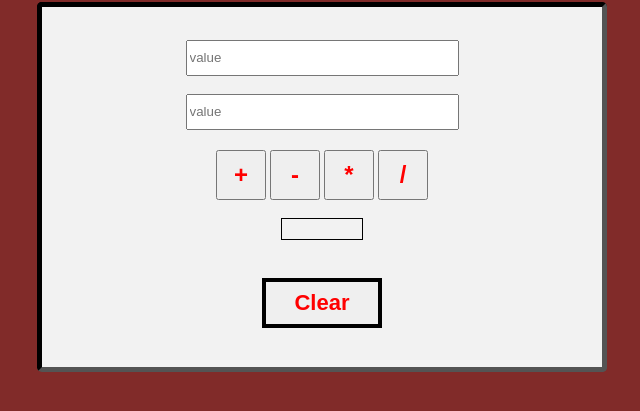
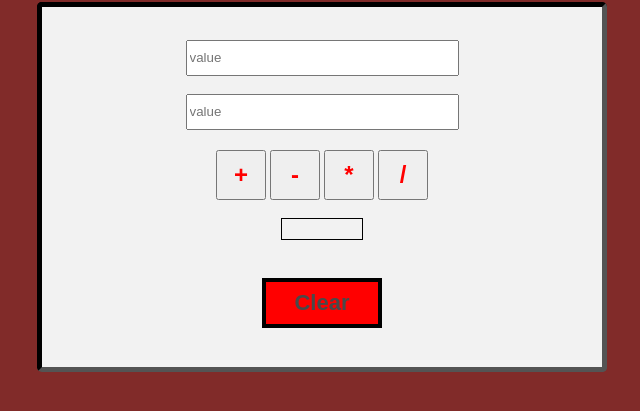
Before and after one commit to prukia/weekend-challenge-3, a website: page public/views/index.html in a window 1280 px wide. Shown: the part 73-484 px from the top of the page, without its empty margins (318-958 px from the left). Drawn offline with nearby package versions, Linux system fonts and the light colour scheme; files that its build step writes are made by us from their sources; files whose address does not match are found by name.

Commit message:
Added README

```diff
--- a/public/styles/stylesheet.css
+++ b/public/styles/stylesheet.css
@@ -39,7 +39,8 @@ button{
 #clear{
   width: 120px;
   height:50px;
-  color: red;
+  background-color: red;
+  color: #484a4a;
   font-weight: bold;
   font-size:22px;
   border: 4px solid black;
```
Also changed, not shown: README.md (added).
